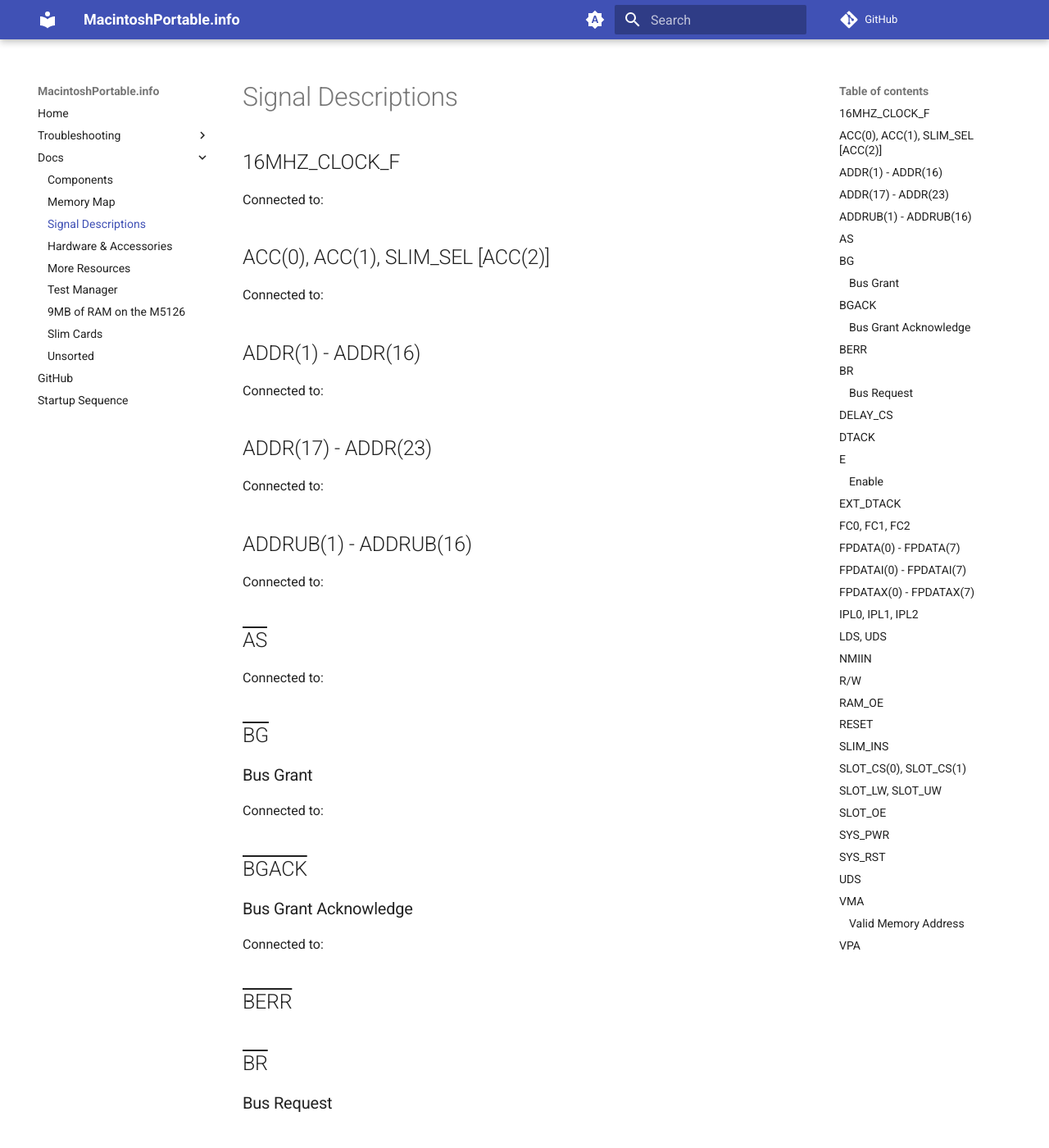
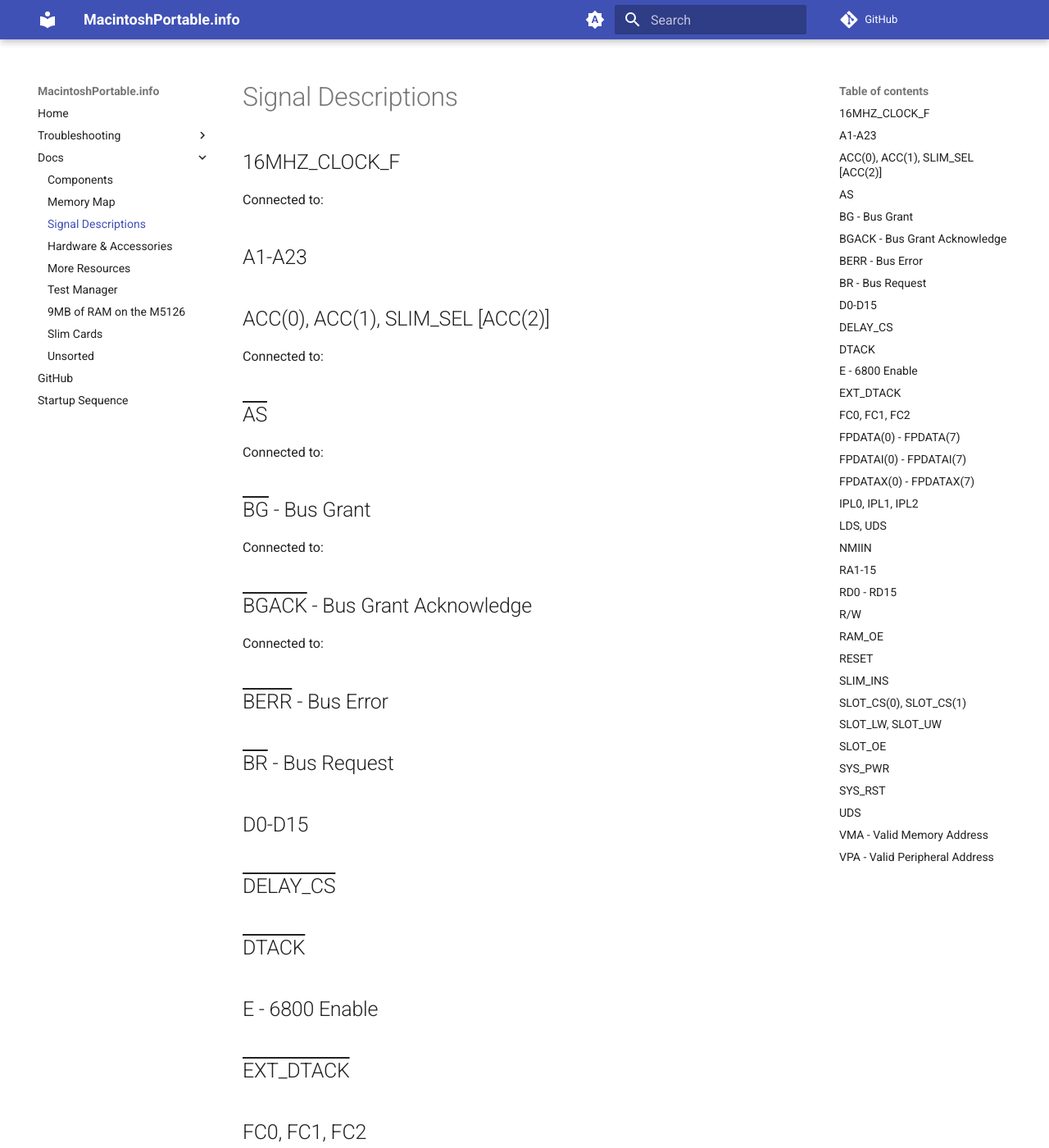
Before and after one commit to rezafouladian/MacintoshPortable, an MkDocs documentation site: the page built from docs/SignalDescriptions.md, in a window 1280 px wide and 1400 px high. Shown: the whole window at 82% size. Built offline with MkDocs 1.6.1 and Material for MkDocs 9.7.7, drawn with Linux system fonts in a browser that asks for light colours; comment, search, counter and statistics services are not loaded; some of the changed text lies outside the part shown.

Commit message:
Rename some signals to match future schematics

```diff
--- a/docs/SignalDescriptions.md
+++ b/docs/SignalDescriptions.md
@@ -4,19 +4,9 @@
 
 Connected to:
 
+## A1-A23
+
 ## ACC(0), ACC(1), SLIM_SEL [ACC(2)]
-
-Connected to:
-
-## ADDR(1) - ADDR(16)
-
-Connected to:
-
-## ADDR(17) - ADDR(23)
-
-Connected to:
-
-## ADDRUB(1) - ADDRUB(16)
 
 Connected to:
 
@@ -24,27 +14,25 @@ Connected to:
 
 Connected to:
 
-## <span style="text-decoration:overline">BG</span>
-### Bus Grant
+## <span style="text-decoration:overline">BG</span> - Bus Grant
 
 Connected to:
 
-## <span style="text-decoration:overline">BGACK</span>
-### Bus Grant Acknowledge
+## <span style="text-decoration:overline">BGACK</span> - Bus Grant Acknowledge
 
 Connected to:
 
-## <span style="text-decoration:overline">BERR</span>
+## <span style="text-decoration:overline">BERR</span> - Bus Error
 
-## <span style="text-decoration:overline">BR</span>
-### Bus Request
+## <span style="text-decoration:overline">BR</span> - Bus Request
+
+## D0-D15
 
 ## <span style="text-decoration:overline">DELAY_CS</span>
 
 ## <span style="text-decoration:overline">DTACK</span>
 
-## E
-### Enable
+## E - 6800 Enable
 
 ## <span style="text-decoration:overline">EXT_DTACK</span>
 
@@ -63,6 +51,10 @@ Connected to:
 ## <span style="text-decoration:overline">NMIIN</span>
 
 Pull-up: R155 to +5V (Always on)
+
+## RA1-15
+
+## RD0 - RD15
 
 ## R/<span style="text-decoration:overline">W</span>
 
@@ -89,7 +81,6 @@ Pull-up: R143 to +5/0
 ## <span style="text-decoration:overline">UDS</span>
 See [<span style="text-decoration:overline">LDS</span>, <span style="text-decoration:overline">UDS</span>](#lds-uds)
 
-## <span style="text-decoration:overline">VMA</span>
-### Valid Memory Address
+## <span style="text-decoration:overline">VMA</span> - Valid Memory Address
 
-## <span style="text-decoration:overline">VPA</span>
+## <span style="text-decoration:overline">VPA</span> - Valid Peripheral Address
```
